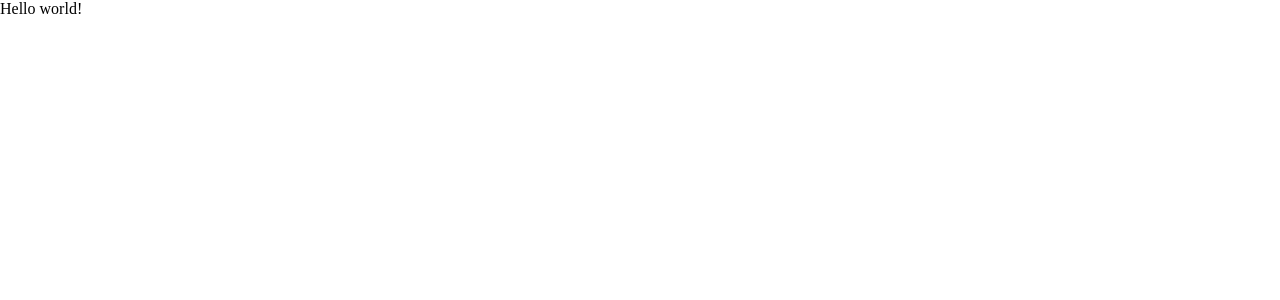
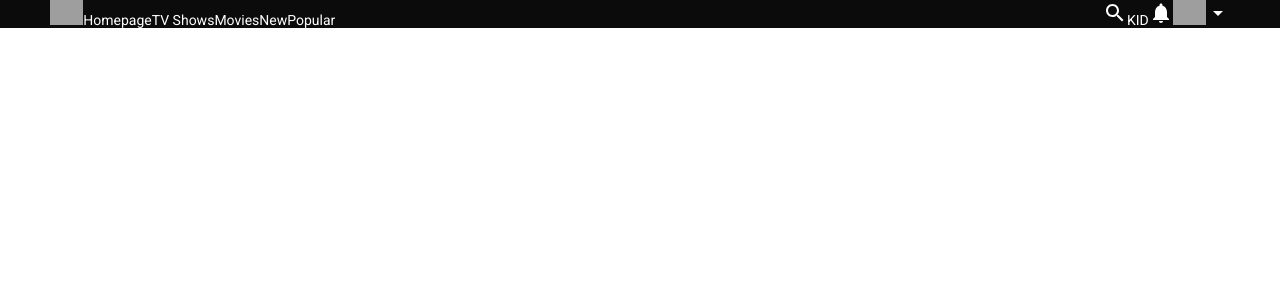
Before and after one commit to grantgariepy/react-movie-site, a React (Create React App) app: page / in a window 1280 px wide. Shown: the top 300 px of the page. Built offline with nearby package versions, Linux system fonts and the light colour scheme; grey boxes are pictures that could not be loaded.

Commit message:
home and navbar start

```diff
--- a/package.json
+++ b/package.json
@@ -3,12 +3,15 @@
   "version": "0.1.0",
   "private": true,
   "dependencies": {
+    "@material-ui/core": "^4.12.3",
+    "@material-ui/icons": "^4.11.2",
     "@testing-library/jest-dom": "^5.16.1",
     "@testing-library/react": "^12.1.2",
     "@testing-library/user-event": "^13.5.0",
     "react": "^17.0.2",
     "react-dom": "^17.0.2",
     "react-scripts": "5.0.0",
+    "sass": "^1.47.0",
     "web-vitals": "^2.1.3"
   },
   "scripts": {
--- a/public/index.html
+++ b/public/index.html
@@ -5,9 +5,12 @@
   <meta charset="utf-8" />
   <meta name="viewport" content="width=device-width, initial-scale=1" />
   <meta name="description" content="Web site created using create-react-app" />
+  <link href="https://fonts.googleapis.com/css2?family=Prompt:ital,wght@0,300;0,400;1,400&family=Roboto:ital,wght@0,400;0,500;0,700;0,900;1,300&display=swap" rel="stylesheet">
   <style>
     * {
       margin: 0;
+      font-family: 'Prompt', sans-serif;
+      font-family: 'Roboto', sans-serif;
     }
   </style>
   <title>React App</title>
--- a/src/App.jsx
+++ b/src/App.jsx
@@ -1,5 +1,8 @@
+import "./app.scss"
+import Home from "./home/Home";
+
 const App = () => {
-  return <div>Hello world!</div>;
+  return <Home/>;
 };
 
 export default App;
--- /dev/null
+++ b/src/app.scss
@@ -0,0 +1,3 @@
+:root{
+    --main-color: #0b0b0b
+}
--- /dev/null
+++ b/src/components/navbar/Navbar.jsx
@@ -0,0 +1,29 @@
+import { ArrowDropDown, Notifications, Search } from "@material-ui/icons"
+import "./navbar.scss"
+
+const Navbar = () => {
+    return (
+        <div className="navbar">
+            <div className="container">
+                <div className="left">
+                    <img src="https://img.search.brave.com/GAWh4mkxAqNHCWfLj8fk1bdTbAlBGEfMVERXQuNzJpg/fit/1200/562/ce/1/aHR0cHM6Ly93d3cu/cGluY2xpcGFydC5j/b20vcGljZGlyL2Jp/Zy8yLTIzMjM2X3Ry/YW5zcGFyZW50LW5l/dGZsaXgtbG9nby0y/MDE4LWNsaXBhcnQu/cG5n"
+                         alt="" />
+                    <span>Homepage</span>
+                    <span>TV Shows</span>
+                    <span>Movies</span>
+                    <span>New</span>
+                    <span>Popular</span>
+                </div>
+                <div className="right">
+                    <Search/>
+                    <span>KID</span>
+                    <Notifications/>
+                    <img src="https://i.imgur.com/0HVlygL.jpg" alt="" />
+                    <ArrowDropDown/>
+                </div>
+            </div>
+        </div>
+    )
+}
+
+export default Navbar
--- /dev/null
+++ b/src/components/navbar/navbar.scss
@@ -0,0 +1,14 @@
+.navbar{
+    color: white;
+    font-size: 14px;
+
+    .container{
+        padding: 0px 50px;
+        display: flex;
+        align-items: center;
+        justify-content: space-between;
+        img{
+            height: 25px;
+        }
+    }
+}
--- /dev/null
+++ b/src/home/Home.jsx
@@ -0,0 +1,13 @@
+import Navbar from "../components/navbar/Navbar"
+import "./home.scss"
+
+
+const Home = () => {
+    return (
+        <div className='home'>
+            <Navbar/>
+        </div>
+    )
+}
+
+export default Home
--- /dev/null
+++ b/src/home/home.scss
@@ -0,0 +1,3 @@
+.home{
+    background-color: var(--main-color);
+}
```
Also changed, not shown: 1 other file (tests, documents, lock files or other folders).
